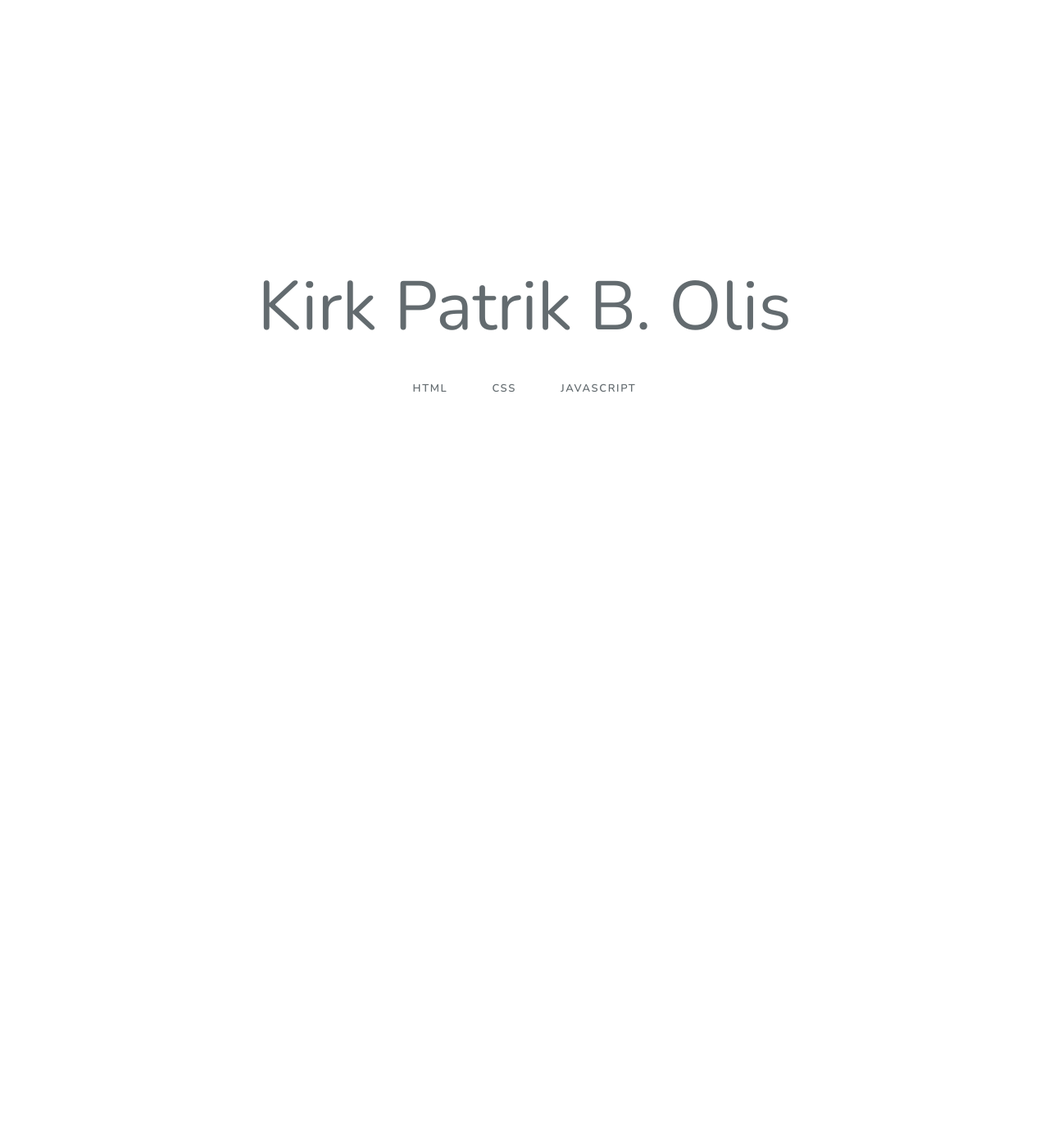
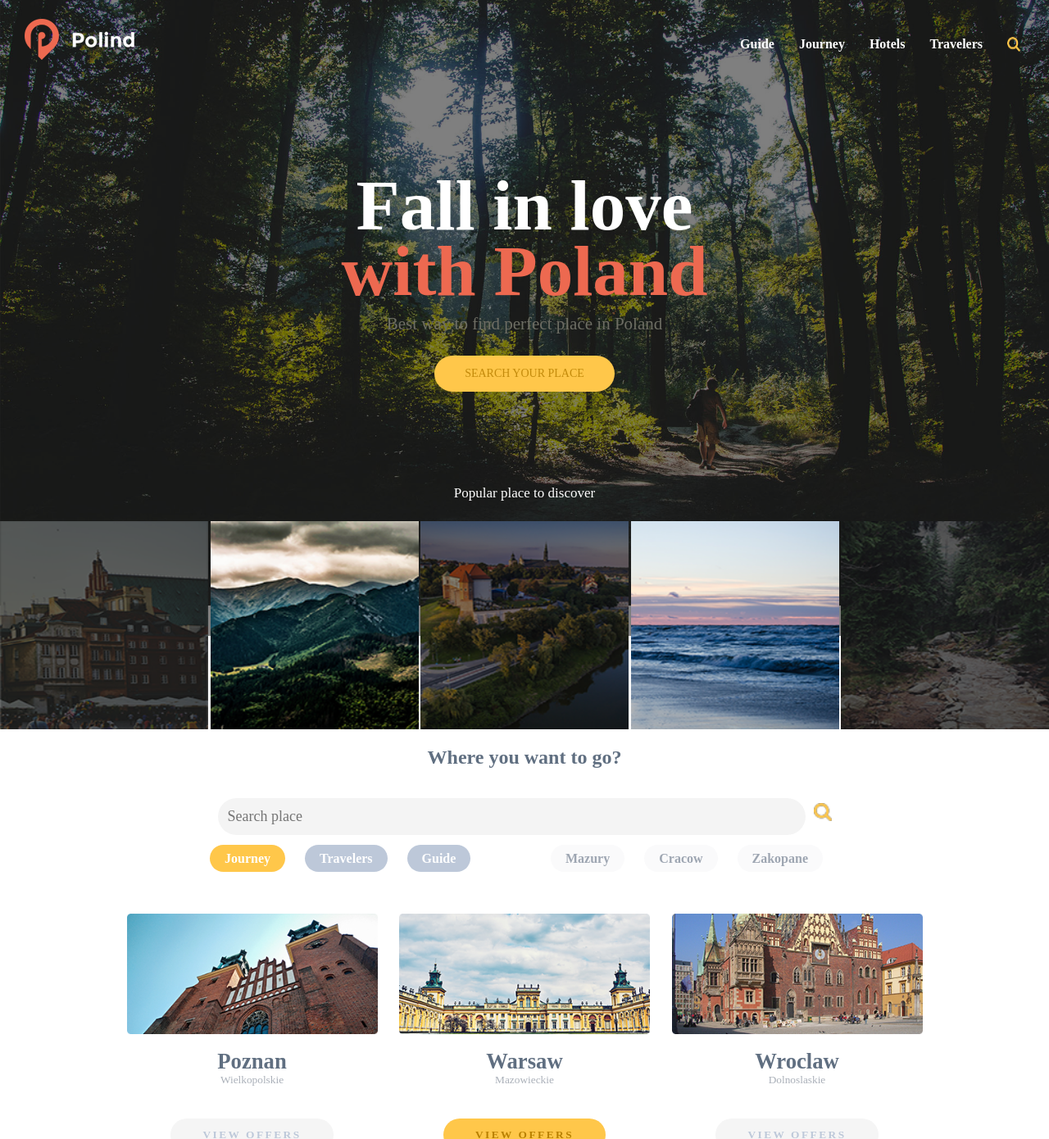
Before and after one commit to kirkpatrikolis/kirkpatrikolis.github.io, a plain HTML site: page index.html in a window 1280 px wide. Shown: the top 1390 px of the page at 82% size. Before the commit the page ends 800 px from the top, so only its background shows below. Drawn offline with nearby package versions, Linux system fonts and the light colour scheme.

Commit message:
Add new design

```diff
--- /dev/null
+++ b/assets/index.css
@@ -0,0 +1,407 @@
+*{
+	padding:0;
+	margin: 0;
+	font-family: Myriad Pro;
+
+}
+
+
+li {
+	display: inline;
+
+}
+
+ul {
+	list-style: none;
+}
+
+a {
+	text-decoration: none;
+	font-weight: bold;
+}
+
+.container{
+	width: 80%;
+    margin: auto;
+
+}
+
+header{
+	background: url('img/background.jpg') no-repeat 0 -67px;
+	background-size: cover;
+}
+
+.darkoverlay{
+	background: rgba(0,0,0,0.5);
+}
+
+.logo{
+	float: left;
+	margin-left: 30px;
+	margin-top: 23px;
+}
+
+header nav{
+	float: right;
+	margin-right: 35px;
+	margin-top: 23px;
+}
+
+
+header nav ul {
+    list-style: none;
+    display: flex;
+    margin-top: 22px;
+}
+
+header nav ul li a{
+    text-decoration: none;
+    color: #ffffff;
+}
+
+header nav ul li{
+	margin-right: 30px;
+}
+
+.welcome{
+	display: flex;
+    flex-direction: column;
+    align-items: center;
+    padding-top: 134px;
+    line-height: 49px;
+    clear: both;
+}
+
+.white{
+	color: #ffffff;
+}
+
+.welcome p {
+    font-size: 87px;
+    font-weight: bold;
+    line-height: 80px;
+}
+
+.lights{
+	color: #ed6950;
+}
+
+.gray{
+	color: #6e6e64;
+	font-size: 21px;
+}
+
+.normal{
+    font-size: 17px;
+    margin-bottom: 150px;
+    color: #ffffff;
+}
+
+.btn1{
+	padding: 14px 37px;
+    border: none;
+    border-radius: 368px;
+    font-size: 14px;
+    color: #c38b0c;
+    background-color: #ffc74a;
+}
+
+.btn{
+	margin-top: 10px;
+}
+
+#showcase{
+	position: relative;
+	min-height: 500px;
+}
+
+.position{
+	width: 100%;
+    position: absolute;
+    top: -140px;
+}
+
+.boxes{
+	display: flex;
+    justify-content: space-between;
+}
+
+.box1{
+	background: url('img/img1.png') no-repeat;
+	background-size: cover;
+	min-height: 254px;
+    width: 254px;
+}
+
+.box2{
+	background: url('img/img2.png') no-repeat;
+	background-size: cover;
+	min-height: 254px;
+    width: 254px;
+}
+
+.box3{
+	background: url('img/img3.png') no-repeat;
+	background-size: cover;
+	min-height: 254px;
+    width: 254px;
+}
+
+.box4{
+	background: url('img/img4.png') no-repeat;
+	background-size: cover;
+	min-height: 254px;
+    width: 254px;
+}
+
+.box5{
+	background: url('img/img5.png') no-repeat;
+	background-size: cover;
+	min-height: 254px;
+    width: 254px;
+}
+
+.where{
+	padding-top: 135px;
+    display: flex;
+    justify-content: center;
+}
+
+.where h1{
+	color: #606f81;
+
+}
+
+.search{
+	justify-content: center;
+    display: flex;
+    margin-top: 36px;
+}
+
+.search input{
+	padding: 12px;
+    width: 693px;
+    font-size: 18px;
+    border-radius: 36px;
+    border: none;
+    background-color: #f4f4f4;
+    color: #c9cdd2;
+}
+
+.scope{
+	padding-top: 6px;
+    margin-left: 10px;
+}
+
+.scope img{
+	width: 22px;
+}
+
+.fullbtn {
+    width: 60%;
+    margin: auto;
+    margin-top: 20px;
+}
+
+.butleft {
+	float: left;
+}
+
+.butleft li{
+	background-color: #bdc8d9;
+    padding: 8px 18px;
+    border-radius: 38px;
+}
+
+.butleft li:first-child{
+	background-color: #ffc74a;
+}
+
+.butright {
+	float: right;
+}
+
+.butright li{
+	background-color: #fafafb;
+    padding: 8px 18px;
+    border-radius: 38px;
+}
+
+.fullbtn li{
+	margin-right: 20px;
+}
+
+.butleft a{
+	color: #ffffff;
+}
+
+.butright a{
+	color: #9ea6b2;
+}
+
+.searchpic{
+	clear: both;
+    margin-top: 96px;
+}
+
+.case{
+	text-align: center;
+	margin-top: 20px;
+	margin-bottom: 40px;
+	line-height: 1;
+}
+
+.case h1{
+	font-size: 20pt;
+    color: #606f81;
+}
+
+.case small{
+	color: #aab0b9;
+}
+
+.firstpicture{
+	display: flex;
+    justify-content: space-evenly;
+    align-items: center;
+    margin-bottom: 60px;
+}
+
+.secondpicture{
+	display: flex;
+    justify-content: space-evenly;
+    align-items: center;
+    margin-bottom: 60px;
+
+}
+
+.threepic img{
+	width: 306px;
+}
+
+.threepic .btnlights{
+	background-color: #ffc74a;
+	color: #b98000;
+}
+
+.threepic button{
+	padding: 12px 39px;
+    color: #bdc8d9;
+    border: none;
+    background-color: whitesmoke;
+    border-radius: 49px;
+    font-weight: bold;
+    letter-spacing: 2.5px;
+}
+
+
+.threepic{
+	display: flex;
+    justify-content: center;
+    align-items: center;
+    flex-direction: column;
+    background-color: #ffffff
+}
+
+#article .h1{
+	text-align: center;
+	color: #606f81;
+	margin-bottom: 8%;
+}
+
+#article{
+	margin-bottom: 160px;
+}
+
+.leftarticle{
+	width: 56%;
+}
+
+.articles{
+    display: flex;
+    align-items: center;
+    justify-content: space-evenly;
+}
+
+
+.rightarticle img{
+	width: 100%;
+}
+
+.rightarticle{
+	position: relative;
+}
+
+.leftarticle p{
+	color: #606f81;
+	margin-bottom: 45px;
+	margin-right: 39px;
+}
+.leftarticle .btnlights{
+	padding: 12px 39px;
+    color: #b98000;
+    border: none;
+    background-color: #ffc74a;
+    border-radius: 49px;
+    font-weight: bold;
+    letter-spacing: 2.5px;
+}
+
+.colorcoding{
+	color: #ffc74a;
+	text-decoration: underline;
+
+}
+
+.starting{
+	margin-top: 20px;
+	margin-bottom: 40px;
+}
+
+.imageholder{
+	z-index: 2;
+    position: relative;
+}
+
+.border{
+	border: 14px solid #ffc74a;
+    width: 97%;
+    height: 481px;
+    position: absolute;
+    top: 33px;
+    right: -47px;
+}
+
+article{
+	background: url('img/enjoy.png') no-repeat;
+	background-size: cover;
+	min-height: 400px;
+	display: flex;
+    justify-content: center;
+    align-items: center;
+}
+
+.enjoy {
+	display: flex;
+    justify-content: center;
+    align-items: center;
+    flex-direction: column;
+}
+
+.enjoy h1{
+	font-size: 74px;
+    color: #ffffff;
+}
+
+.firstbutton {
+	padding: 12px 34px;
+    border-radius: 141px;
+    border: none;
+    background-color: #ffc74a;
+    color: #b98000;
+    margin-bottom: 36px;
+}
+
+.intersection {
+	color: #ffffff;
+}
--- a/index.html
+++ b/index.html
@@ -1,74 +1,224 @@
-<!doctype html>
-<html>
-    <head>
-        <meta charset="utf-8">
-        <meta name="viewport" content="width=device-width, initial-scale=1">
+<!DOCTYPE html>
+<html lang="en">
+<head>
+	<meta charset="UTF-8">
+	<title>Polind</title>
+	<link rel="stylesheet" href="assets/index.css">
+</head>
+<body>
+	<header>
+		<div class="darkoverlay">
+		<div class="mainheader">
+			<div class="logo">
+				<div class="branding">
+					<img src="assets/img/logo.png">
+				</div>
+			</div>
 
-        <title>Kirk Patrik Olis</title>
+			<nav>
+				<ul>
+					<li><a href="#">Guide</a></li>
+					<li><a href="#">Journey</a></li>
+					<li><a href="#">Hotels</a></li>
+					<li><a href="#">Travelers</a></li>
+					<img src="assets/img/search.png"">
+				</ul>
+			</nav>
+		</div>
 
-        <!-- Fonts -->
-        <link href="https://fonts.googleapis.com/css?family=Nunito:200,600" rel="stylesheet" type="text/css">
+		<div class="welcome">
+			<p><span class="white">Fall in love</span></p>
+			<p><span class="lights">with Poland</span></p>
+			<small class="gray">Best way to find perfect place in Poland</small>
+			<div class="btn">
+				<button class="btn1">SEARCH YOUR PLACE</button>
+			</div>
+			<br>
+			<br>
+			<small class="normal">Popular place to discover</small>
+		</div>
+	</div>
+	</header>
 
-        <!-- Styles -->
-        <style>
-            html, body {
-                background-color: #fff;
-                color: #636b6f;
-                font-family: 'Nunito', sans-serif;
-                font-weight: 200;
-                height: 100vh;
-                margin: 0;
-            }
-            .full-height {
-                height: 100vh;
-            }
-            .flex-center {
-                align-items: center;
-                display: flex;
-                justify-content: center;
-            }
-            .position-ref {
-                position: relative;
-            }
-            .top-right {
-                position: absolute;
-                right: 10px;
-                top: 18px;
-            }
-            .content {
-                text-align: center;
-            }
-            .title {
-                font-size: 84px;
-            }
-            .links > a {
-                color: #636b6f;
-                padding: 0 25px;
-                font-size: 13px;
-                font-weight: 600;
-                letter-spacing: .1rem;
-                text-decoration: none;
-                text-transform: uppercase;
-            }
-            .m-b-md {
-                margin-bottom: 30px;
-            }
-        </style>
-    </head>
-    <body>
-        <div class="flex-center position-ref full-height">
+	<section id="showcase">
+		<div class="position">
+			<div class="boxes">
+				<div class="box1">
 
-            <div class="content">
-                <div class="title m-b-md">
-                    Kirk Patrik B. Olis
-                </div>
+				</div>
 
-                <div class="links">
-                    <a href="https://laravel.com/docs">HTML</a>
-                    <a href="https://laracasts.com">CSS</a>
-                    <a href="https://laravel-news.com">Javascript</a>
-                </div>
-            </div>
-        </div>
-    </body>
+				<div class="box2">
+
+				</div>
+
+				<div class="box3">
+
+				</div>
+
+				<div class="box4">
+
+				</div>
+
+				<div class="box5">
+
+				</div>
+			</div>
+		</div>
+	<div class="where">
+		<h1>Where you want to go?</h1>
+	</div>
+
+	<div class="search">
+			<input type="text" placeholder="Search place">
+			<div class="scope">
+				<img src="assets/img/search.png">
+			</div>
+	</div>
+
+	<div class="fullbtn">
+		<div class="butleft">
+			<ul>
+				<li ><a href="#">Journey</a></li>
+				<li><a href="#">Travelers</a></li>
+				<li><a href="#">Guide</a></li>
+			</ul>
+		</div>
+
+		<div class="butright">
+			<ul>
+				<li><a href="#">Mazury</a></li>
+				<li><a href="#">Cracow</a></li>
+				<li><a href="#">Zakopane</a></li>
+			</ul>
+		</div>
+	</div>
+	<div class="searchpic">
+		<div class="container">
+			<div class="firstpicture">
+
+				<div class="threepic">
+					<img src="assets/img/searchpic1.png">
+					<div class="case">
+						<h1>Poznan</h1>
+						<small>Wielkopolskie</small>
+					</div>
+					<button type="submit">VIEW OFFERS</button>
+				</div>
+
+				<div class="threepic">
+					<img src="assets/img/searchpic2.png">
+					<div class="case">
+						<h1>Warsaw</h1>
+						<small>Mazowieckie</small>
+					</div>
+					<button type="submit" class="btnlights">VIEW OFFERS</button>
+				</div>
+
+				<div class="threepic">
+					<img src="assets/img/searchpic3.png">
+					<div class="case">
+						<h1>Wroclaw</h1>
+						<small>Dolnoslaskie</small>
+					</div>
+					<button type="submit">VIEW OFFERS</button>
+				</div>
+
+			</div>
+
+			<div class="secondpicture">
+
+				<div class="threepic">
+					<img src="assets/img/searchpic4.png">
+					<div class="case">
+						<h1>Karpacz</h1>
+						<small>Dolnolaskie</small>
+					</div>
+					<button type="submit">VIEW OFFERS</button>
+				</div>
+
+				<div class="threepic">
+					<img src="assets/img/searchpic5.png">
+					<div class="case">
+						<h1>Dolina Olczyska</h1>
+						<small>Malopolskie</small>
+					</div>
+					<button type="submit">VIEW OFFERS</button>
+				</div>
+
+				<div class="threepic">
+					<img src="assets/img/searchpic6.png">
+					<div class="case">
+						<h1>Kozy</h1>
+						<small>Slaskie</small>
+					</div>
+					<button type="submit">VIEW OFFERS</button>
+				</div>
+
+			</div>
+		</div>
+	</div>
+
+	</section>
+
+	<section id="article">
+		<div class="container">
+			<h1 class="h1">Explore City</h1>
+
+			<div class="articles">
+				<div class="leftarticle">
+					<div class="starting">
+						<h1><span class="colorcoding">Sandomierz</span></h1>
+					</div>
+
+					<p>Lorem ipsum dolor sit amet, consectetur adipisicing elit, sed do eiusmod
+					tempor incididunt ut labore et dolore magna aliqua. Ut enim ad minim veniam,
+					quis nostrud exercitation ullamco laboris nisi ut aliquip ex ea commodo
+					consequat. Duis aute irure dolor in reprehenderit in voluptate velit esse
+					cillum dolore eu fugiat nulla pariatur. Excepteur sint occaecat cupidatat non
+					proident, sunt in culpa qui officia deserunt mollit anim id est.</p>
+
+					<br>
+
+					<p>Lorem ipsum dolor sit amet, consectetur adipisicing elit, sed do eiusmod
+					tempor incididunt ut labore et dolore magna aliqua. Ut enim ad minim veniam,
+					quis nostrud exercitation ullamco laboris nisi ut aliquip ex ea commodo
+					consequat. Duis aute irure dolor in reprehenderit in voluptate velit esse
+					cillum dolore eu fugiat nulla pariatur. Excepteur sint occaecat cupidatat non
+					proident, sunt in culpa qui officia deserunt mollit anim id est.</p>
+
+					<button type="submit" class="btnlights">CHECK OFFERS</button>
+				</div>
+
+					<div class="rightarticle">
+							<div class="imageholder">
+								<img src="assets/img/explorepic.png">
+							</div>
+
+								<div class="border">
+
+								</div>
+					</div>
+			</div>
+		</div>
+	</section>
+
+	<article>
+		<div class="enjoy">
+			<h1>Enjoy Your Journey</h1>
+			<div class="endbutton">
+				<button type="sumbit" class="firstbutton">SIGN UP</button>
+			</div>
+			<p class="intersection">You can also sign up our <a href="#"><span class="colorcoding">newletter</span</a></p>
+		</div>
+	</article>
+
+	<footer>
+		<div class="end">
+			<img src="assets/img/endingcolor.png">
+			<p class="blue">All right reserved by symu.co</p>
+		</div>
+	</footer>
+
+
+</body>
 </html>
```
Also changed, not shown: assets/img/background.jpg (added), assets/img/endingcolor.png (added), assets/img/enjoy.png (added), assets/img/explorepic.png (added), assets/img/img1.png (added), assets/img/img2.png (added), assets/img/img3.png (added), assets/img/img4.png (added), assets/img/img5.png (added), assets/img/logo.png (added), assets/img/search.png (added), assets/img/searchpic1.png (added), assets/img/searchpic2.png (added), assets/img/searchpic3.png (added), 3 more files.
